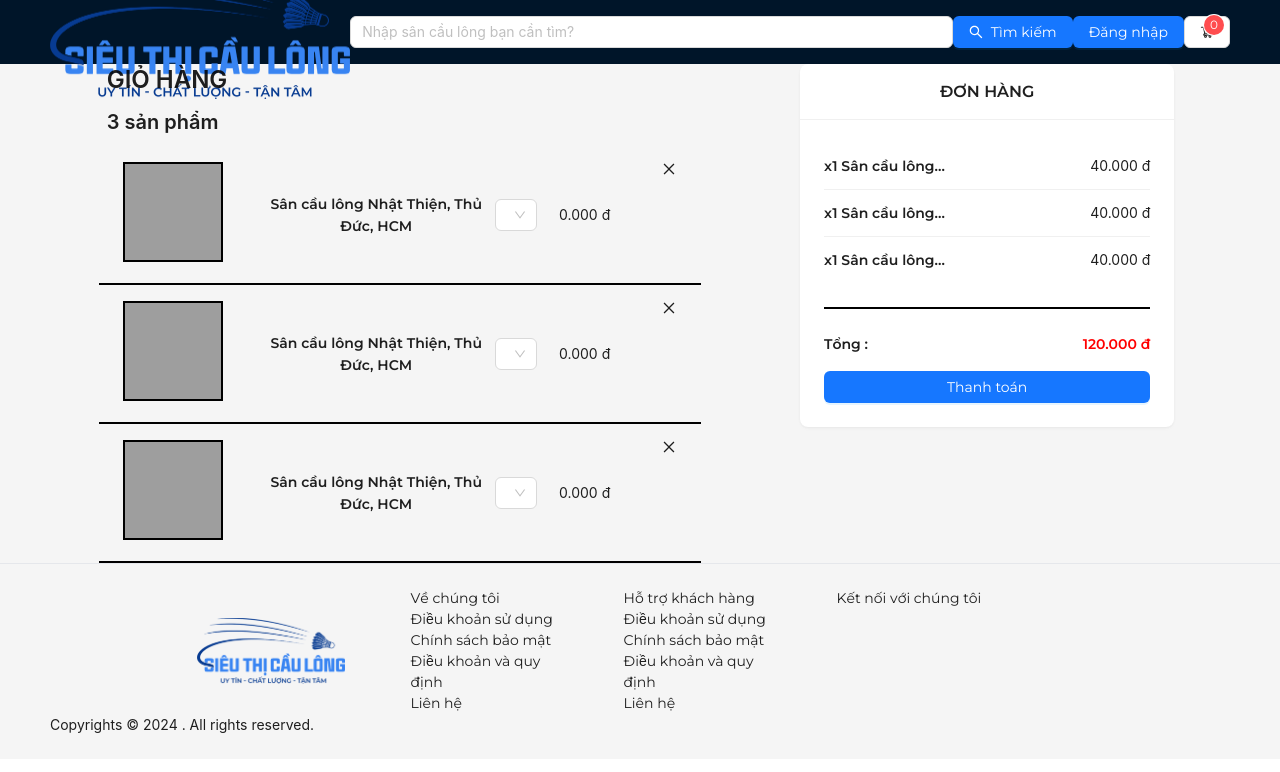
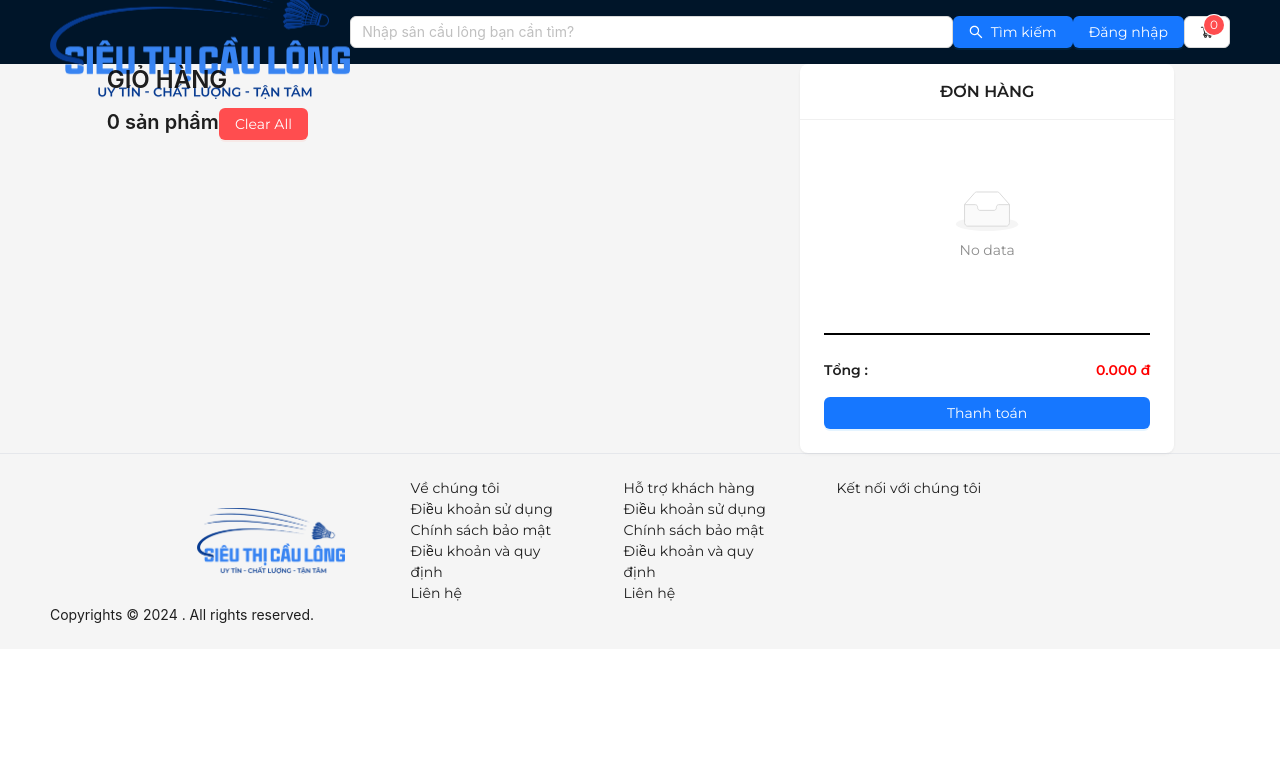
Before and after one commit to chucmi/badmintoncourt, a React (Vite) app: page /cart in a window 1280 px wide. Shown: the top 772 px of the page. Built offline with nearby package versions, Linux system fonts and the light colour scheme; grey boxes are pictures that could not be loaded.

Commit message:
update: add cart

```diff
--- a/src/App.jsx
+++ b/src/App.jsx
@@ -1,8 +1,25 @@
+import { useDispatch } from "react-redux";
 import "./App.css";
 import AppRoutes from "./routes/AppRoutes";
-import React from "react";
+import React, { useEffect } from "react";
+import { removeExpiredItems } from "./redux/cartSlice";
 
 function App() {
+  const dispatch = useDispatch();
+
+  useEffect(() => {
+    // Function to periodically remove expired items
+    const interval = setInterval(() => {
+      dispatch(removeExpiredItems());
+    }, 60000); // Check every 60 seconds
+
+    // Initial check on component mount
+    dispatch(removeExpiredItems());
+
+    // Cleanup interval on component unmount
+    return () => clearInterval(interval);
+  }, [dispatch]);
+
   return (
     <>
       <AppRoutes />
--- a/src/components/CartItem/CartItem.jsx
+++ b/src/components/CartItem/CartItem.jsx
@@ -1,14 +1,21 @@
 import React, { useState } from "react";
-import { Row, Col, InputNumber, Button, Typography, Image, Select } from "antd";
+import { Row, Col, Button, Typography, Image, Select } from "antd";
 import { CloseOutlined } from "@ant-design/icons";
+import { useDispatch } from "react-redux";
+import { removeFromCart } from "../../redux/cartSlice";
 import NoDataImg from "../../assets/nodata.png";
 
 const { Text } = Typography;
 
 const CartItem = ({ item }) => {
   const [selectedSlotId, setSelectedSlotId] = useState(null);
+  const dispatch = useDispatch();
 
-  const selectedSlot = item.slots.find((slot) => slot.id === selectedSlotId);
+  const selectedSlot = item.slots?.find((slot) => slot.id === selectedSlotId);
+
+  const handleRemove = () => {
+    dispatch(removeFromCart({ id: item.id }));
+  };
 
   return (
     <Row
@@ -21,7 +28,7 @@ const CartItem = ({ item }) => {
       }}
     >
       <Col style={{ position: "absolute", top: "8px", right: "8px" }}>
-        <Button type="text" icon={<CloseOutlined />} />
+        <Button type="text" icon={<CloseOutlined />} onClick={handleRemove} />
       </Col>
       <Col span={6}>
         <Image
@@ -35,14 +42,18 @@ const CartItem = ({ item }) => {
       <Col span={10} style={{ textAlign: "center" }}>
         <Text strong>{item.name || "No Data"}</Text>
       </Col>
+      {item.slots && (
         <Select
           value={selectedSlotId}
           onChange={(value) => setSelectedSlotId(value)}
         >
           {item.slots.map((slot) => (
-          <Select.Option value={slot.id}>{slot.value}</Select.Option>
+            <Select.Option key={slot.id} value={slot.id}>
+              {slot.value}
+            </Select.Option>
           ))}
         </Select>
+      )}
       <Col span={4} style={{ textAlign: "center" }}>
         <Text>{selectedSlot ? selectedSlot.price : "0.000"} đ</Text>
       </Col>
--- a/src/components/CartReport/CartReport.jsx
+++ b/src/components/CartReport/CartReport.jsx
@@ -1,4 +1,5 @@
 import { Button, Card, Col, Divider, List, Row, Typography } from "antd";
+import { useDispatch, useSelector } from "react-redux";
 const { Text } = Typography;
 
 const orderItems = [
@@ -7,8 +8,10 @@ const orderItems = [
   { name: "Sân cầu lông...", price: "40.000 đ", quantity: 1 },
 ];
 
-const totalAmount = "120.000 đ";
+const totalAmount = "0.000 đ";
 export default function CartReport() {
+  const cartItems = useSelector((state) => state.cart.cartItems);
+
   return (
     <Card
       title="ĐƠN HÀNG"
@@ -17,22 +20,20 @@ export default function CartReport() {
     >
       <List
         itemLayout="horizontal"
-        dataSource={orderItems}
+        dataSource={cartItems}
         renderItem={(item) => (
           <List.Item>
-            <Text strong>
-              x{item.quantity} {item.name}
-            </Text>
-            <Text>{item.price}</Text>
+            <Text strong>x1 {item.name}</Text>
+            <Text>{item.price || "0.000 đ"}</Text>
           </List.Item>
         )}
       />
-      <Divider style={
-        {border: "1px solid black"}
-      } />
+      <Divider style={{ border: "1px solid black" }} />
       <div style={{ display: "flex", justifyContent: "space-between" }}>
         <Text strong>Tổng :</Text>
-        <Text strong  style={{color: "red"}}>{totalAmount}</Text>
+        <Text strong style={{ color: "red" }}>
+          {totalAmount}
+        </Text>
       </div>
       <Button type="primary" block style={{ marginTop: 16 }}>
         Thanh toán
--- a/src/layouts/HomeLayout/Header/Header.jsx
+++ b/src/layouts/HomeLayout/Header/Header.jsx
@@ -20,10 +20,12 @@ import { Header as HeaderAntd } from "antd/es/layout/layout";
 import Logo from "../../../assets/logo.png";
 import { useNavigate } from "react-router-dom";
 import { logout } from "../../../services/authAPI"; // Import logout function
+import { useSelector } from "react-redux";
 
 export default function Header() {
   const [isLoggedIn, setIsLoggedIn] = useState(!!localStorage.getItem("token"));
   const navigate = useNavigate();
+  const cartItems = useSelector((state) => state.cart.cartItems);
 
   const items = [
     {
@@ -135,7 +137,7 @@ export default function Header() {
 
         <a href="/cart">
           <Button className="bg-transparent border-none text-xl ml-5 flex h-12">
-            <Badge count={0} showZero>
+            <Badge count={cartItems.length} showZero>
               <ShoppingCartOutlined className="text-3xl" />
             </Badge>
           </Button>
--- a/src/main.jsx
+++ b/src/main.jsx
@@ -7,8 +7,8 @@ import store from "./redux/store/store.jsx";
 
 ReactDOM.createRoot(document.getElementById("root")).render(
   <Router>
-    {/* <Provider store={store}> */}
-    <App />
-    {/* </Provider> */}
+    <Provider store={store}>
+      <App />
+    </Provider>
   </Router>
 );
--- a/src/pages/CartPage/CartPage.jsx
+++ b/src/pages/CartPage/CartPage.jsx
@@ -1,78 +1,40 @@
-import { Col, Row } from "antd";
-import React from "react";
+import React, { useEffect } from "react";
+import { Col, Row, Button, Typography } from "antd";
+import { useDispatch, useSelector } from "react-redux";
 import CartItem from "../../components/CartItem/CartItem";
 import CartReport from "../../components/CartReport/CartReport";
-import Title from "antd/es/typography/Title";
+import { clearCart, removeExpiredItems } from "../../redux/cartSlice"; // Import the actions
 
-const items = [
-  {
-    name: "Sân cầu lông Nhật Thiện, Thủ Đức, HCM",
-    slots: [
-      {
-        price: "40.000",
-        value: "10:00 - 11:00",
-        id: 1,
-      },
-      {
-        price: "50.000",
-        value: "12:00 - 13:00",
-        id: 2,
-      },
-    ],
-    image: "path_to_image",
-  },
-  {
-    name: "Sân cầu lông Nhật Thiện, Thủ Đức, HCM",
-    slots: [
-      {
-        price: "40.000",
-        value: "10:00 - 11:00",
-        id: 3,
-      },
-      {
-        price: "50.000",
-        value: "12:00 - 13:00",
-        id: 1,
-      },
-    ],
-    image: "path_to_image",
-  },
-  {
-    name: "Sân cầu lông Nhật Thiện, Thủ Đức, HCM",
-    slots: [
-      {
-        price: "40.000",
-        value: "10:00 - 11:00",
-        id: 2,
-      },
-      {
-        price: "50.000",
-        value: "12:00 - 13:00",
-        id: 1,
-      },
-    ],
-    image: "path_to_image",
-  },
-];
+const { Title } = Typography;
 
 export default function CartPage() {
+  const dispatch = useDispatch();
+  const cartItems = useSelector((state) => state.cart.cartItems);
+
+  const handleClearCart = () => {
+    dispatch(clearCart());
+  };
+
   return (
     <>
       <Row>
         <Col span={2} />
-
         <Col span={11}>
           <Row className="border-b-2 border-black">
             <Col>
-              <Title level={3}>GIỎ HÀNG</Title>
+              <Title level={3}>GIỎ HÀNG</Title>
             </Col>
             <Col span={15} />
             <Col>
-              <Title level={4}>3 sản phẩm</Title>
+              <Title level={4}>{cartItems.length} sản phẩm</Title>
+            </Col>
+            <Col className="pl-5">
+              <Button type="primary" danger onClick={handleClearCart}>
+                Clear All
+              </Button>
             </Col>
           </Row>
-
-          {items.map((item, index) => (
+          {cartItems.map((item, index) => (
             <CartItem key={index} item={item} />
           ))}
         </Col>
--- /dev/null
+++ b/src/redux/cartSlice.jsx
@@ -0,0 +1,100 @@
+import { createSlice } from "@reduxjs/toolkit";
+import { notification } from "antd";
+
+// Load cart from localStorage
+const loadCartFromLocalStorage = () => {
+  try {
+    const serializedState = localStorage.getItem("cart");
+    if (serializedState === null) {
+      return [];
+    }
+    return JSON.parse(serializedState);
+  } catch (e) {
+    console.warn("Could not load cart from localStorage", e);
+    return [];
+  }
+};
+
+// Save cart to localStorage
+const saveCartToLocalStorage = (state) => {
+  try {
+    const serializedState = JSON.stringify(state.cartItems);
+    localStorage.setItem("cart", serializedState);
+  } catch (e) {
+    console.warn("Could not save cart to localStorage", e);
+  }
+};
+
+const cartSlice = createSlice({
+  name: "cart",
+  initialState: {
+    cartItems: loadCartFromLocalStorage(),
+  },
+  reducers: {
+    addToCart: (state, action) => {
+      const itemExists = state.cartItems.find(
+        (item) => item.id === action.payload.id
+      );
+
+      if (!itemExists) {
+        state.cartItems.push({ ...action.payload, addedAt: Date.now() });
+        notification.success({
+          message: "Đã thêm vào giỏ hàng",
+          description: `${action.payload.name} đã được thêm vào giỏ hàng.`,
+        });
+      } else {
+        notification.warning({
+          message: "Sân đã tồn tại",
+          description: `${action.payload.name} đã được thêm vào giỏ hàng.`,
+        });
+      }
+
+      saveCartToLocalStorage(state);
+    },
+    removeFromCart: (state, action) => {
+      state.cartItems = state.cartItems.filter(
+        (item) => item.id !== action.payload.id
+      );
+      notification.info({
+        message: "Sân đã xóa",
+        description: `Sân đã được xoá khỏi giỏ hàng.`,
+      });
+
+      saveCartToLocalStorage(state);
+    },
+    clearCart: (state) => {
+      state.cartItems = [];
+      notification.warn({
+        message: "Xoá toàn bộ sân",
+        description: `Tất ca sân đã đã được xoá khỏi giỏ hàng.`,
+      });
+
+      saveCartToLocalStorage(state);
+    },
+    removeExpiredItems: (state) => {
+      const now = Date.now();
+      const beforeCount = state.cartItems.length; // Get initial count of items
+
+      state.cartItems = state.cartItems.filter(
+        (item) => now - item.addedAt < 5 * 60 * 1000 // 5 minutes
+      );
+
+      const afterCount = state.cartItems.length; // Get count of items after filtering
+
+      // Check if any items were actually removed
+      if (beforeCount > afterCount) {
+        notification.info({
+          message: "Sân đã hết hạn",
+          description: `Sân đã được xoá khỏi giỏ hàng do hết thời gian.`,
+        });
+      }
+
+      saveCartToLocalStorage(state);
+    },
+  },
+});
+
+export const { addToCart, removeFromCart, clearCart, removeExpiredItems } =
+  cartSlice.actions;
+
+export default cartSlice.reducer;
--- a/src/redux/store/store.jsx
+++ b/src/redux/store/store.jsx
@@ -1,7 +1,10 @@
 import { configureStore } from "@reduxjs/toolkit";
+import cartSlice from "../cartSlice";
 
 const store = configureStore({
-  reducer: {},
+  reducer: {
+    cart: cartSlice,
+  },
 });
 
 export default store;
--- a/src/routes/AppRoutes.jsx
+++ b/src/routes/AppRoutes.jsx
@@ -2,7 +2,7 @@ import { Route, Routes } from "react-router-dom";
 import HomePage from "../pages/HomePage/HomePage";
 import ScrollToTop from "../components/ScrollToTop/ScrollToTop";
 import ErrorPage from "../pages/ErrorPage/ErrorPage";
-import React from "react";
+import React, { useEffect } from "react";
 import HostPage from "../pages/HostPage/HostPage";
 import Login from "../components/Login/Login";
 import Register from "../components/Register/Register";
@@ -11,6 +11,7 @@ import CartPage from "../pages/CartPage/CartPage";
 import ListCourt from "../components/ListCourt/ListCourt";
 import LoginSuccess from "../components/Login/LoginGoogle";
 import PaymentHistory from "../components/PaymentHistory/PaymentHistory";
+
 export default function AppRoutes() {
   return (
     <>
```
Also changed, not shown: src/components/ViewYardDetail/ViewYardDetail.jsx (+24 -4 lines). Lines whose indentation alone changed are shown as unchanged.
